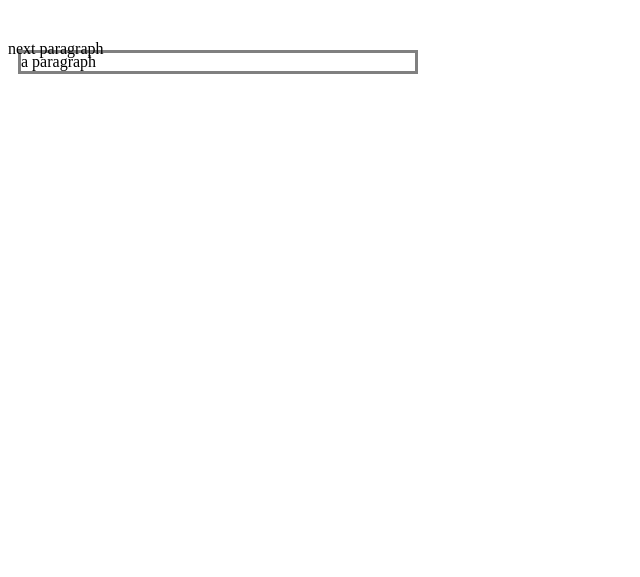
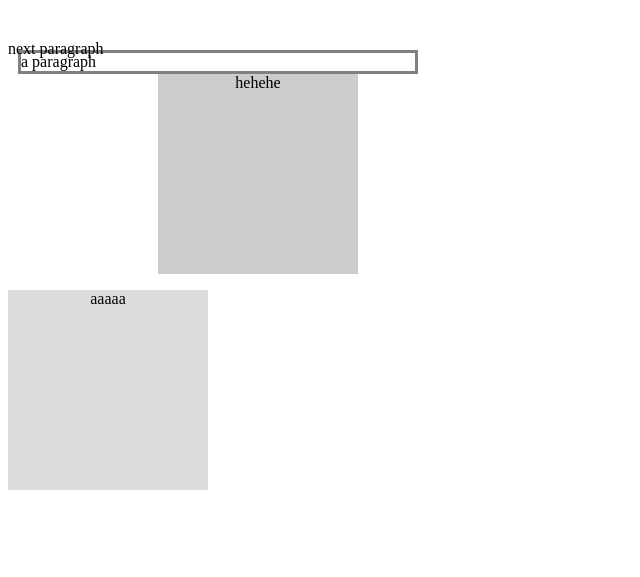
Before and after one commit to MaoScut/code-hub, a plain HTML site: page try_and_verification/margin.html in a window 1280 px wide. Shown: the whole page, without its empty margins (0-640 px from the left). Drawn offline with Linux system fonts and the light colour scheme.

```diff
--- a/try_and_verification/margin.html
+++ b/try_and_verification/margin.html
@@ -10,6 +10,22 @@
 			margin-bottom: -50px;
 			border: 3px solid gray;
 		}
+		#div1{
+			width: 500px;
+			height: 500px;
+			text-align: center;
+		}
+		.c1{
+			width: 200px;
+			height: 200px;
+			background-color: #ddd;
+		}
+		.c2{
+			width: 200px;
+			height: 200px;
+			background-color: #ccc;
+			display: inline-block;
+		}
 	</style>
 </head>
 <body>
@@ -17,5 +33,9 @@
 	<p class="neg">a paragraph</p>
 </div>
 <p>next paragraph</p>
+<div id="div1">
+	<span class="c2">hehehe</span>
+	<p class="c1">aaaaa</p>
+</div>
 </body>
 </html>
```
Also changed, not shown: wangyi.html (added, +52 -0 lines).
